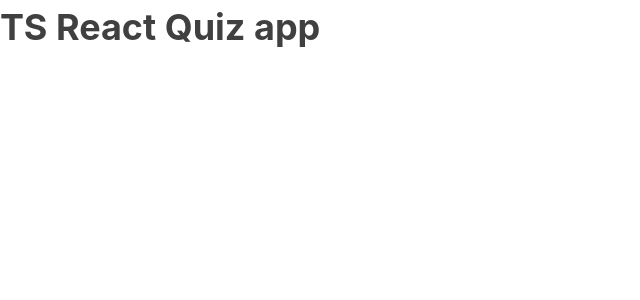
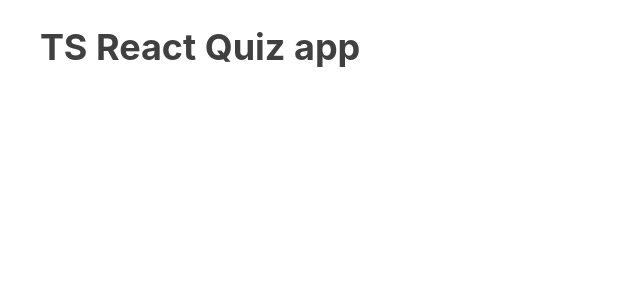
Before and after one commit to Filgeary/ts-react-quiz-app, a React (Create React App) app: page / in a window 1280 px wide. Shown: the top 300 px of the page, without its empty margins (0-640 px from the left). Built offline with nearby package versions, Linux system fonts and the light colour scheme.

Commit message:
feat: add Layout component

```diff
--- a/src/components/App/App.tsx
+++ b/src/components/App/App.tsx
@@ -1,10 +1,11 @@
 import React from 'react'
+import Layout from '../../ui/Layout/Layout'
 // import cls from './App.module.css'
 
 const App = () => (
-  <div>
+  <Layout>
     <h1>TS React Quiz app</h1>
-  </div>
+  </Layout>
 )
 
 export default App
--- /dev/null
+++ b/src/ui/Layout/Layout.module.css
@@ -0,0 +1,10 @@
+.wrapper {
+  display: grid;
+  gap: 40px;
+  padding: 20px 40px;
+}
+
+.main {
+  display: grid;
+  gap: 40px;
+}
--- /dev/null
+++ b/src/ui/Layout/Layout.tsx
@@ -0,0 +1,10 @@
+import React from 'react'
+import cls from './Layout.module.css'
+
+const Layout: React.FC = ({ children }) => (
+  <div className={cls.wrapper}>
+    <main className={cls.main}>{children}</main>
+  </div>
+)
+
+export default Layout
```
Also changed, not shown: 1 other file (tests, documents, lock files or other folders).
